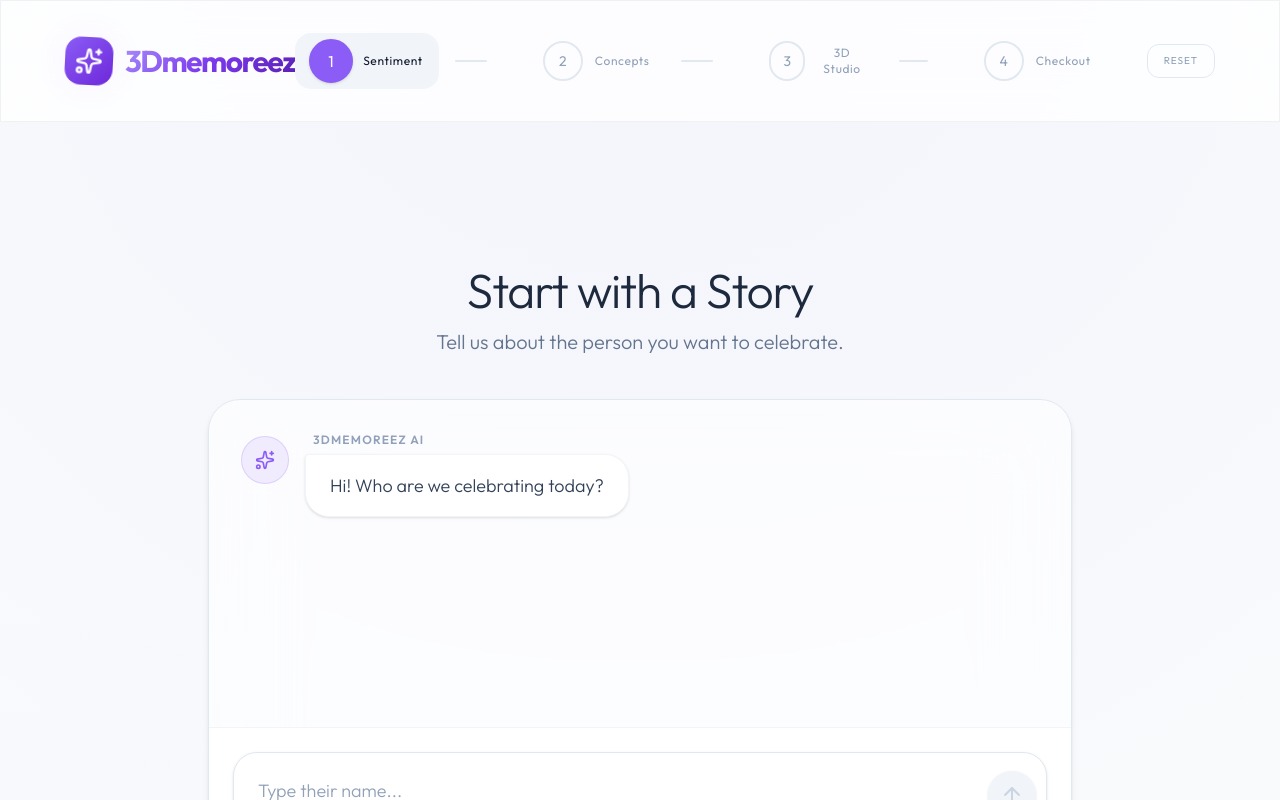
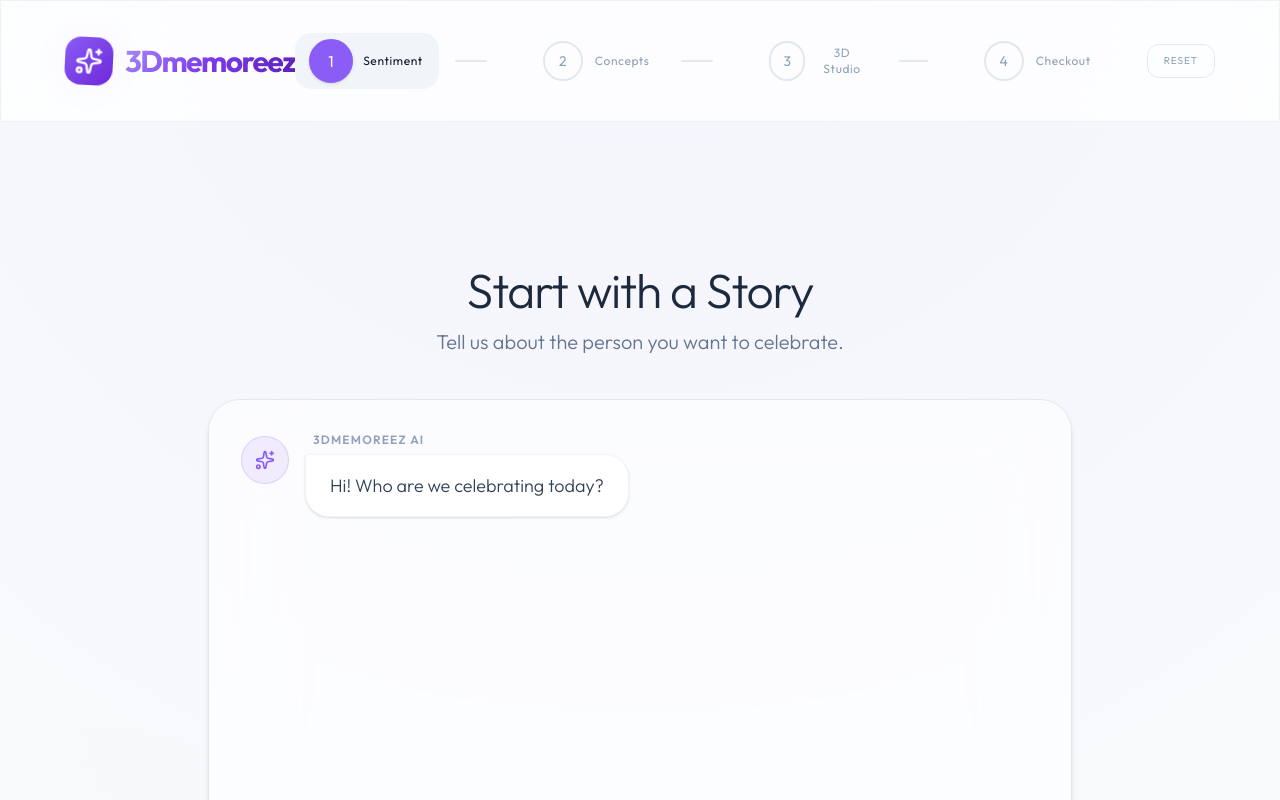
Before and after one commit to Welleuch/3Dmemoreez, a React (Vite) app: page / in a window 1280 px wide. Shown: the top 800 px of the page. Built offline with nearby package versions, Linux system fonts and the light colour scheme; no server answers; what three-bvh-csg would draw is missing.

Commit message:
UI: Expand chat container height and stealthify scrollbar

```diff
--- a/src/components/FactsInputForm.jsx
+++ b/src/components/FactsInputForm.jsx
@@ -143,7 +143,7 @@ export default function FactsInputForm({ onSubmit, isGenerating, initialData })
                 initial={{ opacity: 0, scale: 0.98 }}
                 animate={{ opacity: 1, scale: 1 }}
                 transition={{ duration: 0.5, delay: 0.2 }}
-                className="w-full bg-white/60 backdrop-blur-2xl rounded-[2rem] border border-slate-200 shadow-md flex flex-col h-[65vh] min-h-[500px] max-h-[750px] overflow-hidden"
+                className="w-full bg-white/60 backdrop-blur-2xl rounded-[2rem] border border-slate-200 shadow-md flex flex-col h-[80vh] min-h-[600px] max-h-[850px] overflow-hidden"
             >
                 {/* Messages Area - flex-grow ensures this wrapper expands, and its children scroll */}
                 <div className="flex-grow overflow-y-auto overflow-x-hidden p-6 md:p-8 space-y-8 scroll-smooth will-change-scroll custom-scrollbar">
--- a/src/index.css
+++ b/src/index.css
@@ -117,16 +117,20 @@ body {
 }
 
 .custom-scrollbar::-webkit-scrollbar-thumb {
-    background: rgba(0, 0, 0, 0.05);
+    background: transparent;
     border-radius: 10px;
-    transition: all 0.3s ease;
+    transition: background 0.3s ease;
 }
 
 .custom-scrollbar:hover::-webkit-scrollbar-thumb {
-    background: rgba(0, 0, 0, 0.15);
+    background: rgba(0, 0, 0, 0.1);
 }
 
 .custom-scrollbar {
     scrollbar-width: thin;
-    scrollbar-color: rgba(0, 0, 0, 0.05) transparent;
+    scrollbar-color: transparent transparent;
 }
+
+.custom-scrollbar:hover {
+    scrollbar-color: rgba(0, 0, 0, 0.1) transparent;
+}
```
